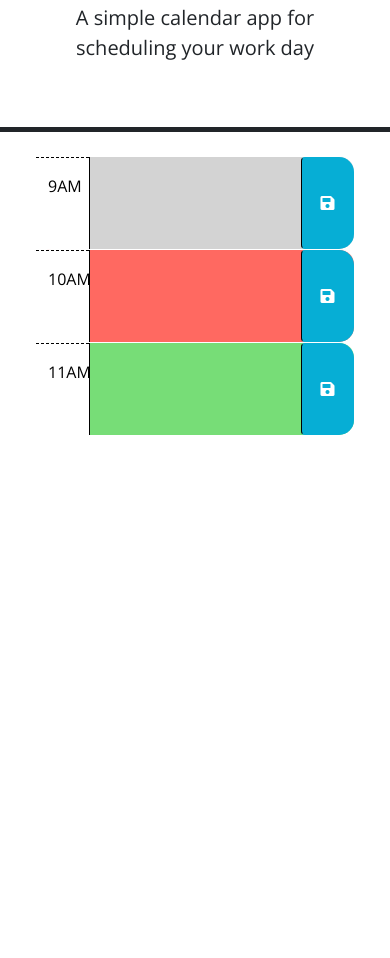
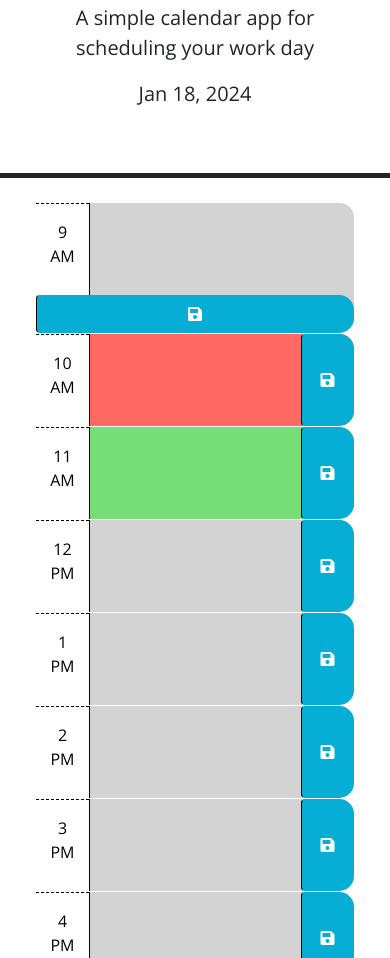
Before and after one commit to Jbrockhoff/Daily-Scheduler, a plain HTML site: page index.html in a window 390 px wide. Shown: the part 142-1100 px from the top of the page. Before the commit the page ends 844 px from the top, so only its background shows below. Drawn offline with nearby package versions, Linux system fonts and the light colour scheme; files that its build step writes are made by us from their sources.

Commit message:
Added divs for each hour 9-5 and added vars in JS. Also added current date to header-WORKING

```diff
--- a/assets/script.js
+++ b/assets/script.js
@@ -1,7 +1,27 @@
 // Wrap all code that interacts with the DOM in a call to jQuery to ensure that
 // the code isn't run until the browser has finished rendering all the elements
 // in the html.
-$(function () {
+var hour9 = $('#hour-9');
+var hour10 = $('#hour-10');
+var hour11 = $('#hour-11')
+var hour12 = $('#hour-12')
+var hour13 = $('#hour-1');
+var hour14 = $('#hour-2');
+var hour15 = $('#hour-3');
+var hour16 = $('#hour-4');
+var hour17 = $('#hour-5');
+
+    // $(".saveBtn").on("click", function () {
+
+    //     console.log(this);
+    //     var text = $(this).siblings(".description").val(); // taken the change from the sibling html description attribute
+        // var time = $(this).parent().attr("id"); // taken the change from the parent html id attribute
+
+        //set items in local storage.
+    //     localStorage.setItem(time, text);
+    // })
+
+
     // TODO: Add a listener for click events on the save button. This code should
     // use the id in the containing time-block as a key to save the user input in
     // local storage. HINT: What does `this` reference in the click listener
@@ -18,6 +38,23 @@ $(function () {
     // TODO: Add code to get any user input that was saved in localStorage and set
     // the values of the corresponding textarea elements. HINT: How can the id
     // attribute of each time-block be used to do this?
-    //
-    // TODO: Add code to display the current date in the header of the page.
-  });
+
+    // Code to display the current date in the header of the page.
+    $(function displayTime() {
+    var today = dayjs();
+    $('#currentDay').text(today.format('MMM D, YYYY'));
+ });
+  //README
+//   GIVEN I am using a daily planner to create a schedule
+// WHEN I open the planner
+// DONE**THEN the current day is displayed at the top of the calendar
+// WHEN I scroll down
+// DONE**THEN I am presented with timeblocks for standard business hours of 9am&ndash;5pm
+// WHEN I view the timeblocks for that day
+// THEN each timeblock is color coded to indicate whether it is in the past, present, or future
+// WHEN I click into a timeblock
+// THEN I can enter an event
+// WHEN I click the save button for that timeblock
+// THEN the text for that event is saved in local storage
+// WHEN I refresh the page
+// THEN the saved events persist
--- a/index.html
+++ b/index.html
@@ -1,3 +1,4 @@
+
 <!DOCTYPE html>
 <html lang="en">
   <head>
@@ -18,7 +19,7 @@
       href="https://fonts.googleapis.com/css?family=Open+Sans&display=swap"
       rel="stylesheet"
     />
-    <link rel="stylesheet" href="style.css" />
+    <link rel="stylesheet" href="/assets/style.css" />
     <title>Work Day Scheduler</title>
   </head>
 
@@ -41,16 +42,21 @@
 
       <!-- Example of a past time block. The "past" class adds a gray background color. -->
       <div id="hour-9" class="row time-block past">
-        <div class="col-2 col-md-1 hour text-center py-3">9AM</div>
-        <textarea class="col-8 col-md-10 description" rows="3"> </textarea>
-        <button class="btn saveBtn col-2 col-md-1" aria-label="save">
+        <div class="col-2 col-md-1 hour text-center py-3">
+            9 AM
+        </div>
+
+        <textarea class="col-8 col-md-10 description" rows="3">
+        </textarea>
+
+        <button class="btn saveBtn col-md-1" aria-label="save">
           <i class="fas fa-save" aria-hidden="true"></i>
         </button>
       </div>
 
       <!-- Example of a a present time block. The "present" class adds a red background color. -->
       <div id="hour-10" class="row time-block present">
-        <div class="col-2 col-md-1 hour text-center py-3">10AM</div>
+        <div class="col-2 col-md-1 hour text-center py-3">10 AM</div>
         <textarea class="col-8 col-md-10 description" rows="3"> </textarea>
         <button class="btn saveBtn col-2 col-md-1" aria-label="save">
           <i class="fas fa-save" aria-hidden="true"></i>
@@ -59,7 +65,55 @@
 
       <!-- Example of a future time block. The "future" class adds a green background color. -->
       <div id="hour-11" class="row time-block future">
-        <div class="col-2 col-md-1 hour text-center py-3">11AM</div>
+        <div class="col-2 col-md-1 hour text-center py-3">11 AM</div>
+        <textarea class="col-8 col-md-10 description" rows="3"> </textarea>
+        <button class="btn saveBtn col-2 col-md-1" aria-label="save">
+          <i class="fas fa-save" aria-hidden="true"></i>
+        </button>
+      </div>
+
+      <div id="hour-12" class="row time-block past">
+        <div class="col-2 col-md-1 hour text-center py-3">12 PM</div>
+        <textarea class="col-8 col-md-10 description" rows="3"> </textarea>
+        <button class="btn saveBtn col-2 col-md-1" aria-label="save">
+          <i class="fas fa-save" aria-hidden="true"></i>
+        </button>
+      </div>
+
+      <div id="hour-1" class="row time-block past">
+        <div class="col-2 col-md-1 hour text-center py-3">1 PM</div>
+        <textarea class="col-8 col-md-10 description" rows="3"> </textarea>
+        <button class="btn saveBtn col-2 col-md-1" aria-label="save">
+          <i class="fas fa-save" aria-hidden="true"></i>
+        </button>
+      </div>
+
+      <div id="hour-2" class="row time-block past">
+        <div class="col-2 col-md-1 hour text-center py-3">2 PM</div>
+        <textarea class="col-8 col-md-10 description" rows="3"> </textarea>
+        <button class="btn saveBtn col-2 col-md-1" aria-label="save">
+          <i class="fas fa-save" aria-hidden="true"></i>
+        </button>
+      </div>
+
+      <div id="hour-3" class="row time-block past">
+        <div class="col-2 col-md-1 hour text-center py-3">3 PM</div>
+        <textarea class="col-8 col-md-10 description" rows="3"> </textarea>
+        <button class="btn saveBtn col-2 col-md-1" aria-label="save">
+          <i class="fas fa-save" aria-hidden="true"></i>
+        </button>
+      </div>
+
+      <div id="hour-4" class="row time-block past">
+        <div class="col-2 col-md-1 hour text-center py-3">4 PM</div>
+        <textarea class="col-8 col-md-10 description" rows="3"> </textarea>
+        <button class="btn saveBtn col-2 col-md-1" aria-label="save">
+          <i class="fas fa-save" aria-hidden="true"></i>
+        </button>
+      </div>
+
+      <div id="hour-5" class="row time-block past">
+        <div class="col-2 col-md-1 hour text-center py-3">5 PM</div>
         <textarea class="col-8 col-md-10 description" rows="3"> </textarea>
         <button class="btn saveBtn col-2 col-md-1" aria-label="save">
           <i class="fas fa-save" aria-hidden="true"></i>
@@ -73,6 +127,6 @@
       crossorigin="anonymous"
     ></script>
 
-    <script src="script.js"></script>
+    <script src="/assets/script.js"></script>
   </body>
 </html>
```
